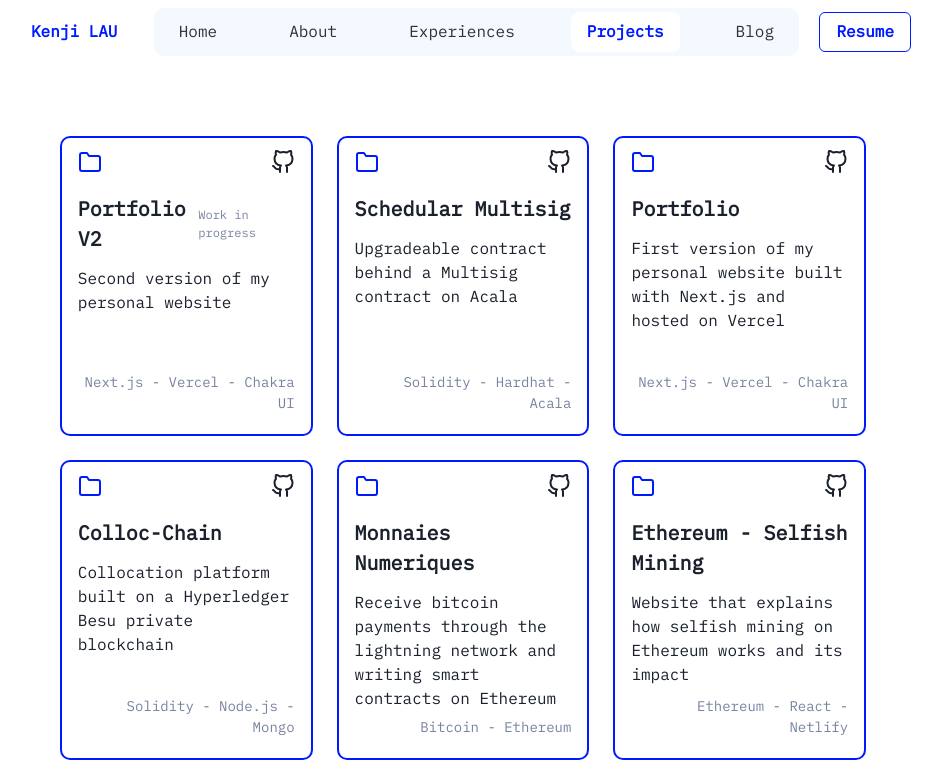
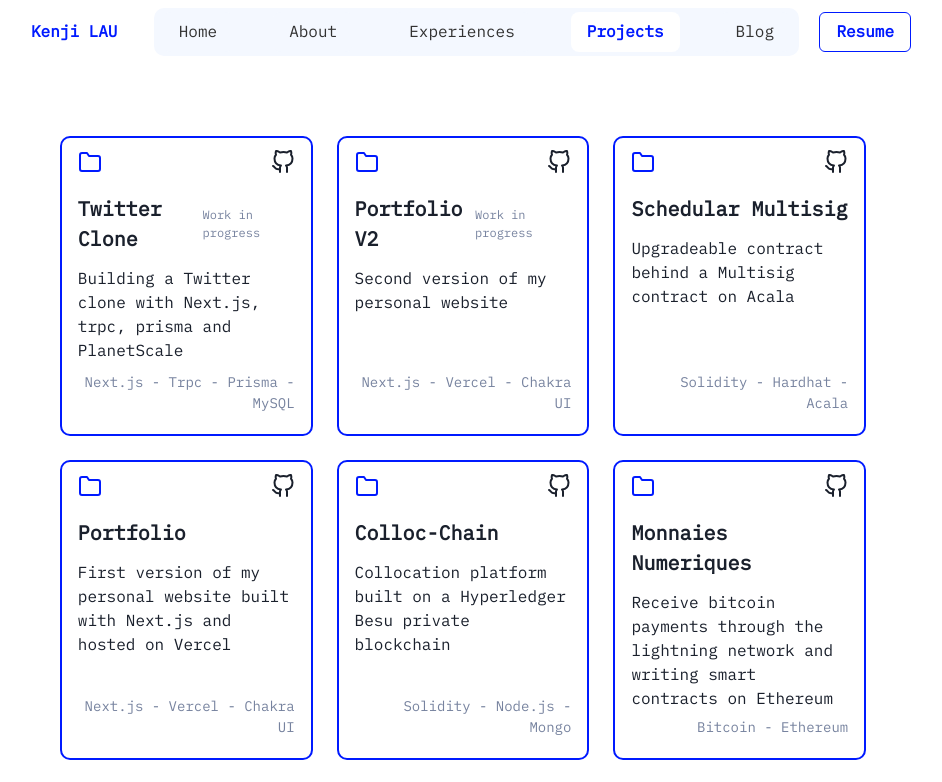
Before and after one commit to krouspy/portfolio-v2, a Next.js app: page /projects in a window 1280 px wide. Shown: the top 782 px of the page, without its empty margins (177-1119 px from the left). Built offline with nearby package versions, Linux system fonts and the light colour scheme.

Commit message:
add new project

```diff
--- a/pages/projects.tsx
+++ b/pages/projects.tsx
@@ -32,6 +32,14 @@ export default Projects;
 const projects: IProjectCard[] = [
   {
     id: 0,
+    title: 'Twitter Clone',
+    description: 'Building a Twitter clone with Next.js, trpc, prisma and PlanetScale',
+    inProgress: true,
+    github: 'https://github.com/krouspy/twitter-clone',
+    technologies: ['Next.js', 'Trpc', 'Prisma', 'MySQL'],
+  },
+  {
+    id: 1,
     title: 'Portfolio V2',
     description: 'Second version of my personal website',
     inProgress: true,
@@ -39,7 +47,7 @@ const projects: IProjectCard[] = [
     technologies: ['Next.js', 'Vercel', 'Chakra UI'],
   },
   {
-    id: 1,
+    id: 2,
     title: 'Schedular Multisig',
     description: 'Upgradeable contract behind a Multisig contract on Acala',
     inProgress: false,
@@ -47,7 +55,7 @@ const projects: IProjectCard[] = [
     technologies: ['Solidity', 'Hardhat', 'Acala'],
   },
   {
-    id: 2,
+    id: 3,
     title: 'Portfolio',
     description: 'First version of my personal website built with Next.js and hosted on Vercel',
     inProgress: false,
@@ -55,7 +63,7 @@ const projects: IProjectCard[] = [
     technologies: ['Next.js', 'Vercel', 'Chakra UI'],
   },
   {
-    id: 3,
+    id: 4,
     title: 'Colloc-Chain',
     description: 'Collocation platform built on a Hyperledger Besu private blockchain',
     inProgress: false,
@@ -63,7 +71,7 @@ const projects: IProjectCard[] = [
     technologies: ['Solidity', 'Node.js', 'Mongo'],
   },
   {
-    id: 4,
+    id: 5,
     title: 'Monnaies Numeriques',
     description:
       'Receive bitcoin payments through the lightning network and writing smart contracts on Ethereum',
@@ -72,7 +80,7 @@ const projects: IProjectCard[] = [
     technologies: ['Bitcoin', 'Ethereum'],
   },
   {
-    id: 5,
+    id: 6,
     title: 'Ethereum - Selfish Mining',
     description: 'Website that explains how selfish mining on Ethereum works and its impact',
     inProgress: false,
@@ -81,7 +89,7 @@ const projects: IProjectCard[] = [
     technologies: ['Ethereum', 'React', 'Netlify'],
   },
   {
-    id: 6,
+    id: 7,
     title: 'CLightning',
     description:
       'Documentation explaining how to write a plugin in python for the Clightning client',
```
